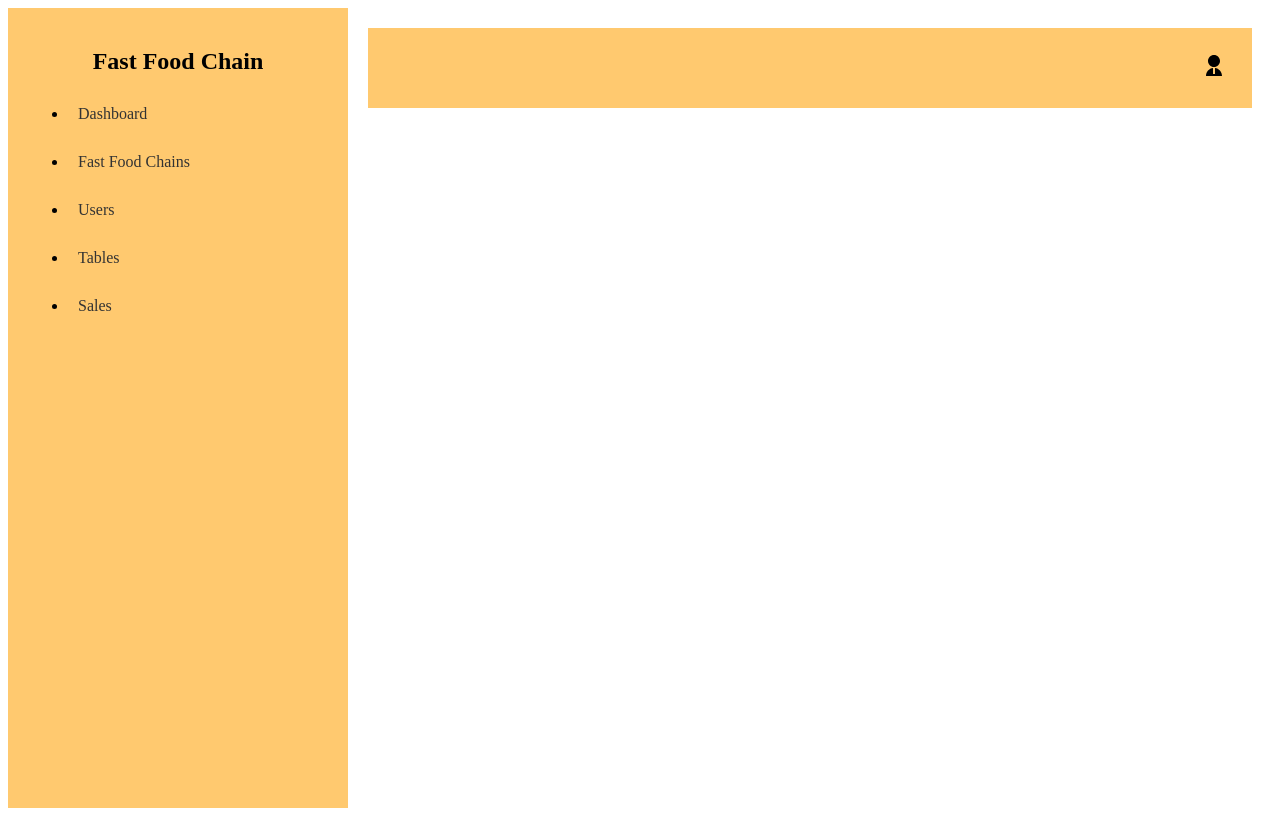
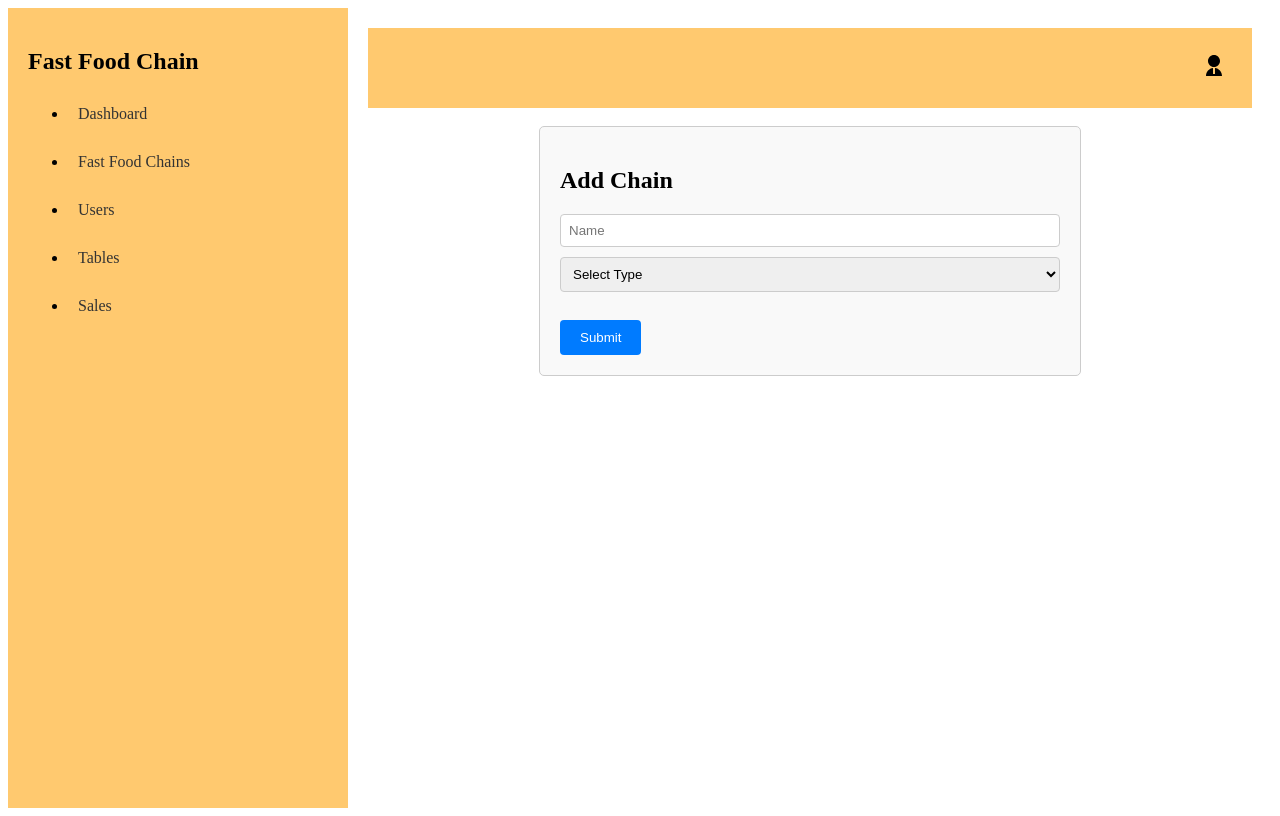
Before and after one commit to Maepacs/FastFoocChain, a PHP site: page /chains.php in a window 1280 px wide. Run offline with PHP 8.4, Linux system fonts and the light colour scheme.

Commit message:
Modified

```diff
--- a/chains.php
+++ b/chains.php
@@ -6,7 +6,6 @@
   <title>Admin Dashboard</title>
   <link rel="stylesheet" href="style.css">
   <link rel="stylesheet" href="https://cdn.jsdelivr.net/npm/boxicons@latest/css/boxicons.min.css">
-
 </head>
 <body>
   <div class="wrapper">
@@ -14,7 +13,7 @@
       <h2>Fast Food Chain</h2>
       <nav class="sidebar-nav">
         <ul>
-          <li><a href="dashboard.php"></i>Dashboard</a></li>
+          <li><a href="dashboard.php">Dashboard</a></li>
           <li class="dropdown">
             <a href="#" class="dropbtn">Fast Food Chains</a>
             <div class="dropdown-content">
@@ -43,15 +42,55 @@
       </div>
       <br>
 
+      <div class="content-wrapper">
+        <div class="chain_form">
+<form method="post" action="<?php echo $_SERVER['PHP_SELF']; ?>">
+<h2>Add Chain</h2>
+     <input type="text" name="name" placeholder="Name" required>
+            <select class="form-control" id="floatingtype" name="type" required>
+                <option value="" disabled selected>Select Type</option>
+                <option value="Domestic">Domestic</option>
+                <option value="International">International</option>
+            </select><br><br>
 
-      <div class="content-wrapper">
-
-
-
-
-
-        </div>
+    <input type="submit" value="Submit">
+</form>
         </div>
       </div>
 </body>
 </html>
+
+<?php
+// Change these credentials according to your database configuration
+$servername = "localhost";
+$username = "root";
+$password = "";
+$dbname = "fast_food_chain";
+
+// Create connection
+$conn = new mysqli($servername, $username, $password, $dbname);
+
+// Check connection
+if ($conn->connect_error) {
+    die("Connection failed: " . $conn->connect_error);
+}
+
+// Form handling
+if ($_SERVER["REQUEST_METHOD"] == "POST") {
+    $name = $_POST['name'];
+    $type = $_POST['type'];
+
+    // Insert data into database
+    $sql = "INSERT INTO fast_food_chains (name, type) VALUES ('$name', '$type')";
+
+
+if (mysqli_query($conn, $sql)) {
+  echo "<script>alert('New record created successfully.');</script>";
+} else {
+  echo "Error: " . $sql . "<br>" . mysqli_error($conn);
+}
+
+}
+mysqli_close($conn);
+
+?>
--- a/style.css
+++ b/style.css
@@ -144,48 +144,59 @@
     display: block;
 }
 
-.container {
-    width: 50%;
-    margin: 50px auto;
-    background-color: #fff;
+.chain_form {
+    align-items: center;
+    width: 500px;
+    /* Adjust width as needed */
+    margin: 0 auto;
+    /* Center the form horizontally */
     padding: 20px;
+    border: 1px solid #ccc;
     border-radius: 5px;
-    box-shadow: 0 2px 5px rgba(0, 0, 0, 0.1);
+    background-color: #f9f9f9;
 }
 
-h2 {
-    text-align: center;
-}
-
-.form-group {
+.chain_form h2 {
+    font-size: 24px;
     margin-bottom: 20px;
 }
 
-label {
-    display: block;
+.chain_form label {
     font-weight: bold;
 }
 
-input[type="text"],
-select {
+.chain_form input[type="text"],
+.chain_form select {
     width: 100%;
-    padding: 10px;
-    font-size: 16px;
-    border-radius: 5px;
+    padding: 8px;
+    margin-bottom: 10px;
     border: 1px solid #ccc;
+    border-radius: 4px;
+    box-sizing: border-box;
 }
 
-button[type="submit"] {
-    display: block;
-    width: 100%;
-    padding: 10px;
-    background-color: #4CAF50;
+.chain_form input[type="submit"] {
+    background-color: #007bff;
     color: white;
+    padding: 10px 20px;
     border: none;
-    border-radius: 5px;
+    border-radius: 4px;
     cursor: pointer;
 }
 
-button[type="submit"]:hover {
-    background-color: #45a049;
+.chain_form input[type="submit"]:hover {
+    background-color: #139d68;
 }
+
+.chain_form select {
+    width: 100%;
+    padding: 8px;
+    margin-bottom: 10px;
+    border: 1px solid #ccc;
+    border-radius: 4px;
+    box-sizing: border-box;
+}
+
+.chain_form select option {
+    padding: 8px;
+}
```
Lines whose indentation alone changed are shown as unchanged.
